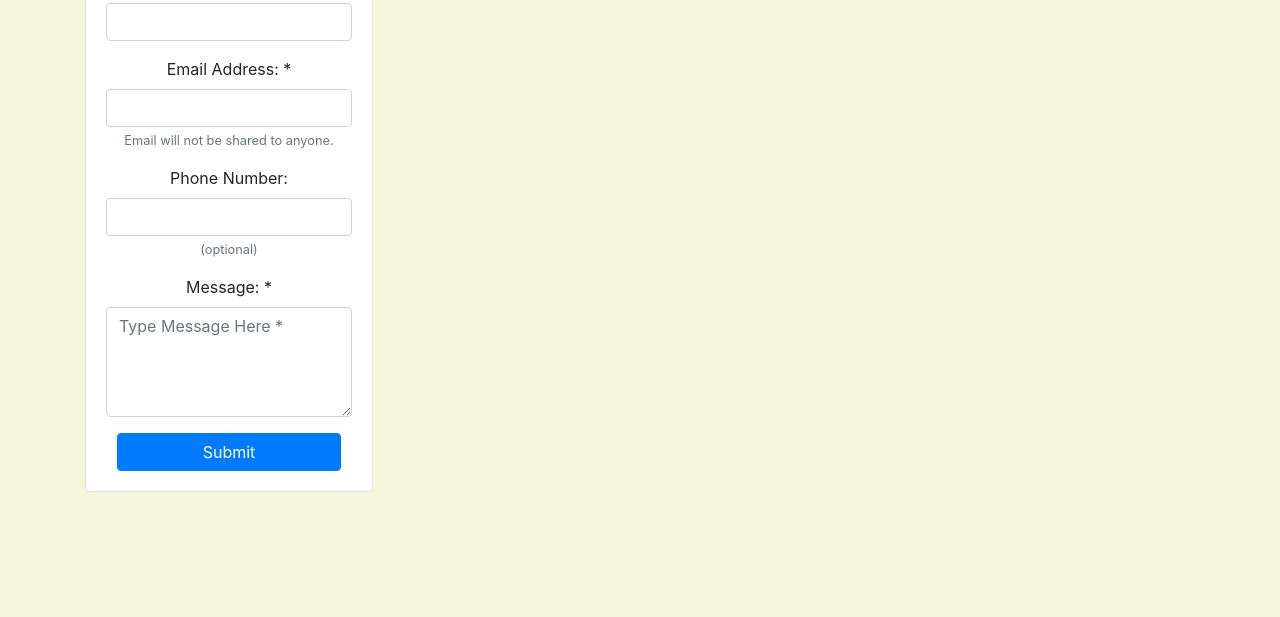
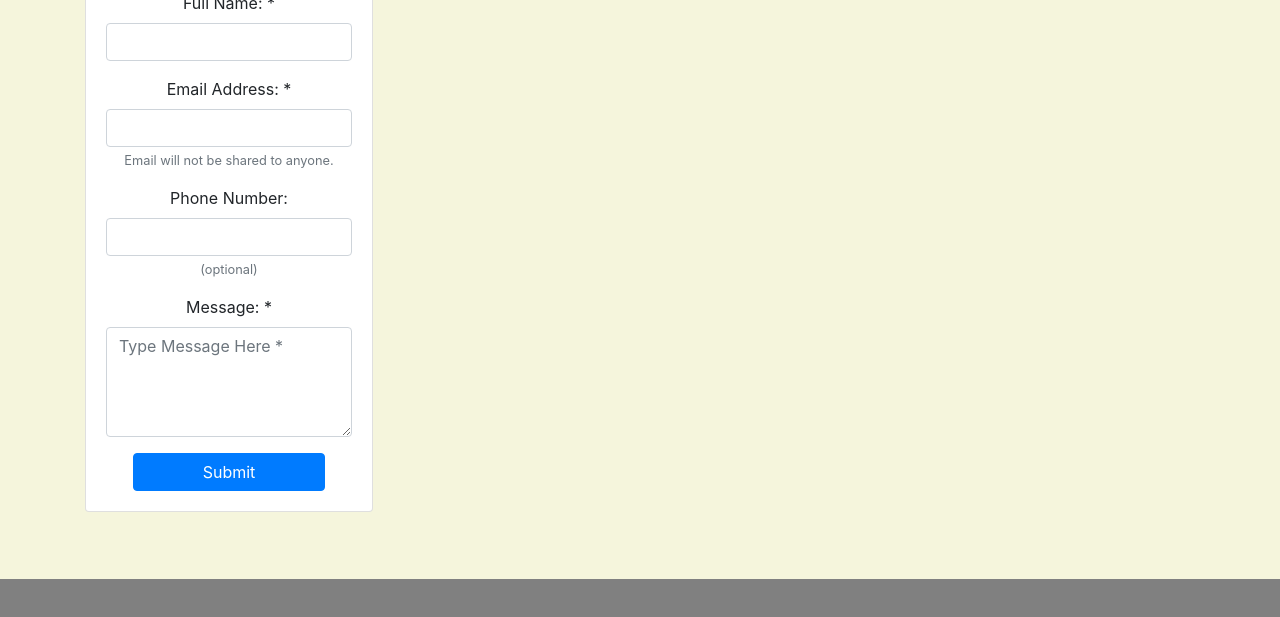
Before and after one commit to Victortran415/creating_responsive_portfolio, a plain HTML site: page contact.html in a window 1280 px wide. Shown: the part 181-798 px from the top of the page. Drawn offline with nearby package versions, Linux system fonts and the light colour scheme.

Commit message:
added footer to html

```diff
--- a/contact.html
+++ b/contact.html
@@ -58,12 +58,17 @@
                 <div class="help-block with-errors"></div>
               </div>
             </div>
-              <button type="submit" class="btn btn-primary" style="width: 14rem;">Submit</button>
+              <button type="submit" class="btn btn-primary" style="width: 12rem;">Submit</button>
             </form>
           </div>
         </div>
       </div>
     </div>
+
+    <div class="footer">
+      <p></p>
+    </div>
+
 
 <script src="https://code.jquery.com/jquery-3.5.1.slim.min.js" integrity="sha384-DfXdz2htPH0lsSSs5nCTpuj/zy4C+OGpamoFVy38MVBnE+IbbVYUew+OrCXaRkfj" crossorigin="anonymous"></script>
 <script src="https://cdn.jsdelivr.net/npm/popper.js@1.16.1/dist/umd/popper.min.js" integrity="sha384-9/reFTGAW83EW2RDu2S0VKaIzap3H66lZH81PoYlFhbGU+6BZp6G7niu735Sk7lN" crossorigin="anonymous"></script>
--- a/styles.css
+++ b/styles.css
@@ -12,6 +12,10 @@ body {
     font-size: 30px;
 }
 
+.container {
+    padding-top: 20px;
+}
+
 h1 {
     text-decoration: underline;
     font-family: Verdana, Geneva, Tahoma, sans-serif;
@@ -22,6 +26,17 @@ p {
     font-size: 14px;;
 }
 
+.footer {
+    position: fixed;
+    left: 0;
+    bottom: 0px;
+    width: 100%;
+    height: 40px;
+    background-color: grey;
+    color: white;
+    text-align: center;
+
+}
 
 @media screen and (max-width: 630px) {
     body {
```
Also changed, not shown: index.html (+4 -0 lines), portfolio.html (+4 -0 lines).
